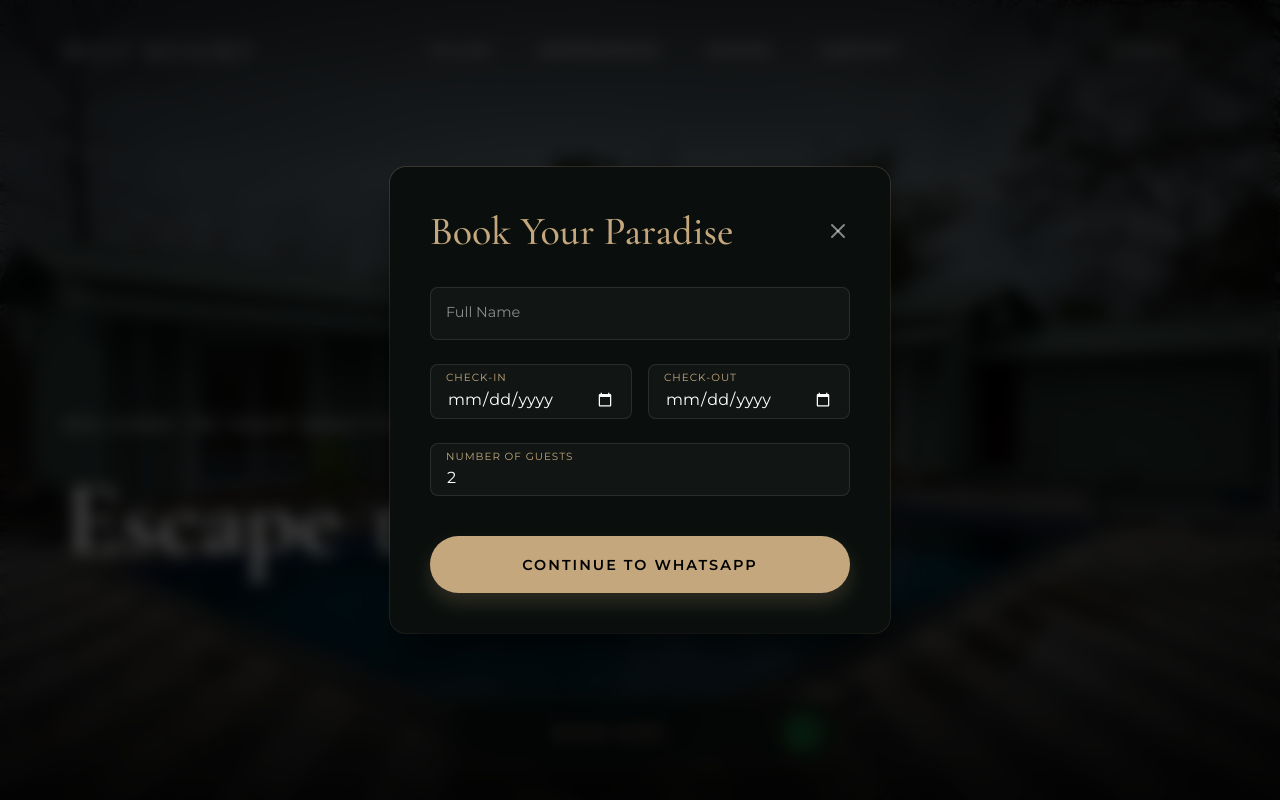
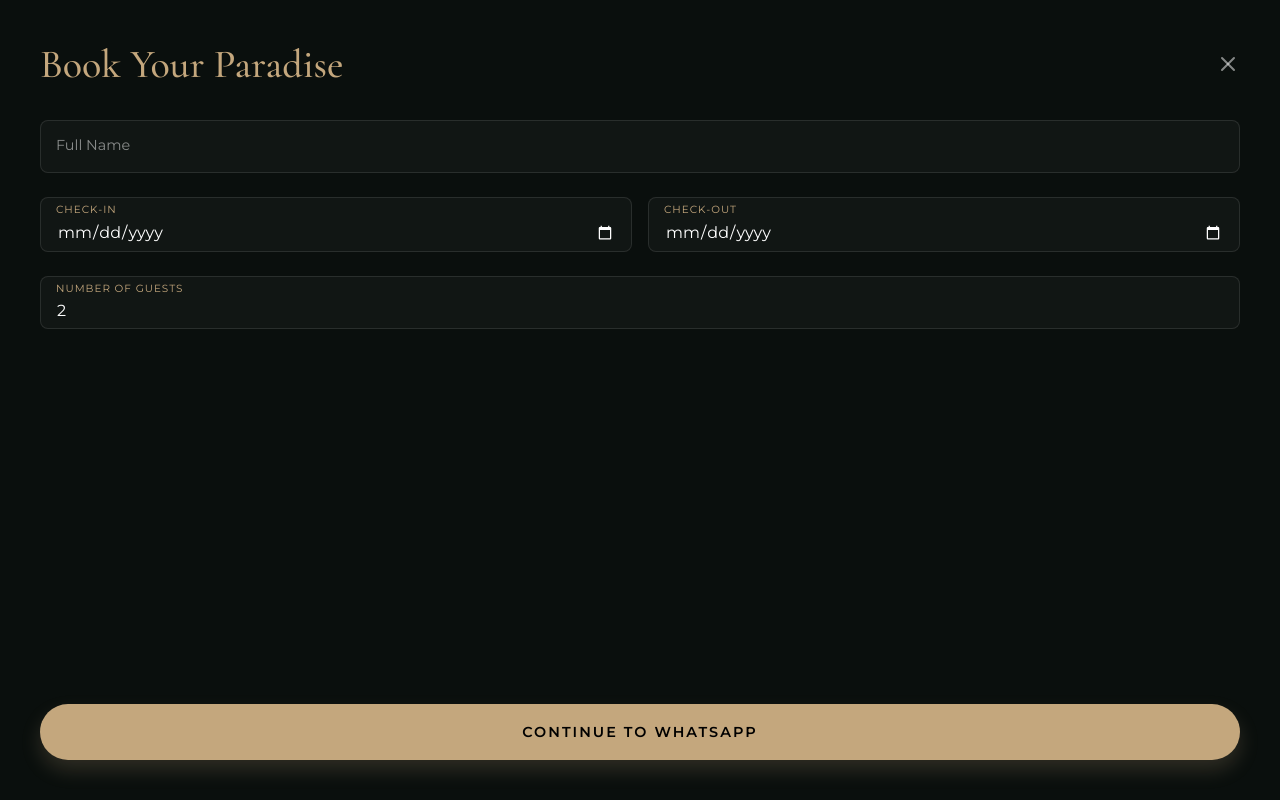
Before and after one commit to pratik-71/Mist_Resort, a React (Vite) app: page / in a window 1280 px wide. Both pictures are taken after a click on the button "RESERVE". Shown: the top 800 px of the page. Built offline with nearby package versions, Linux system fonts and the light colour scheme.

Commit message:
feat: add BookingModal component with WhatsApp integration for reservation requests

```diff
--- a/src/BookingModal.css
+++ b/src/BookingModal.css
@@ -6,13 +6,11 @@
   width: 100vw;
   height: 100vh;
   background-color: rgba(0, 0, 0, 0.7);
-  backdrop-filter: blur(8px);
-  -webkit-backdrop-filter: blur(8px);
   z-index: 2000;
   display: flex;
   align-items: center;
   justify-content: center;
-  padding: 1rem;
+  padding: 0;
 }
 
 /* Booking Modal Container */
@@ -20,13 +18,16 @@
   background-color: #0a0f0d; /* Deep slate forest */
 
   color: var(--color-text-light);
-  width: calc(100vw - 2rem);
-  max-width: 500px;
-  max-height: calc(100vh - 2rem);
+  width: 100vw;
+  height: 100vh;
+  max-width: none;
+  max-height: none;
   overflow-y: auto;
-  border-radius: 16px;
+  border-radius: 0;
   padding: clamp(1.5rem, calc(2vw + 1rem), 2.5rem);
   position: relative;
+  display: flex;
+  flex-direction: column;
   box-shadow: 0 25px 50px -12px rgba(0, 0, 0, 0.8), 0 0 0 1px rgba(196, 167, 125, 0.2);
 }
 
@@ -75,6 +76,7 @@
   display: flex;
   flex-direction: column;
   gap: 1.5rem;
+  flex: 1;
 }
 
 .form-group {
@@ -162,7 +164,7 @@
   letter-spacing: 2px;
   border-radius: 50px;
   cursor: pointer;
-  margin-top: 1rem;
+  margin-top: auto;
   transition: all 0.4s cubic-bezier(0.25, 1, 0.5, 1);
   box-shadow: 0 10px 20px rgba(196, 167, 125, 0.2);
 }
--- a/src/BookingModal.tsx
+++ b/src/BookingModal.tsx
@@ -45,9 +45,9 @@ export default function BookingModal({ isOpen, onClose }: BookingModalProps) {
         >
           <motion.div
             className="booking-modal"
-            initial={{ scale: 0.9, opacity: 0, y: 20 }}
-            animate={{ scale: 1, opacity: 1, y: 0 }}
-            exit={{ scale: 0.9, opacity: 0, y: 20 }}
+            initial={{ y: "100vh" }}
+            animate={{ y: 0 }}
+            exit={{ y: "100vh" }}
             transition={{ type: 'spring', damping: 25, stiffness: 300 }}
             onClick={(e) => e.stopPropagation()} // Prevent closing when clicking inside the modal
           >
```
